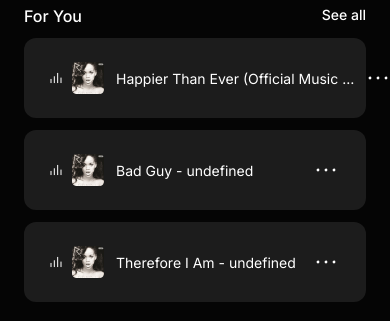
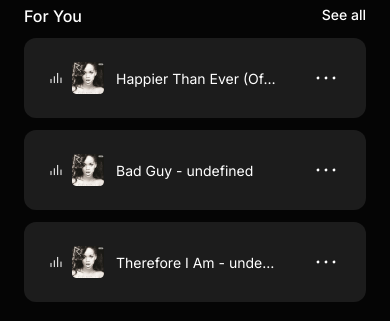
Before and after one commit to nikushabitskinashvili/muse, a Next.js app: page / in a window 390 px wide. Shown: the part 898-1219 px from the top of the page. Built offline with nearby package versions, Linux system fonts and the light colour scheme.

Commit message:
feat: fix text error

```diff
--- a/app/components/PlaylistItem/PlaylistItem.module.scss
+++ b/app/components/PlaylistItem/PlaylistItem.module.scss
@@ -85,7 +85,7 @@
   }
 
   .text {
-    max-width: 235px;
+    width: 250px;
     overflow: hidden;
     text-overflow: ellipsis;
     text-wrap: nowrap;
@@ -119,12 +119,11 @@
 
   .text {
     font-size: 14px;
-    max-width: 246px;
-    text-wrap: nowrap;
+    width: 160px;
+    white-space: nowrap;
     overflow: hidden;
     text-overflow: ellipsis;
   }
-
   .imageSection {
     gap: 8px;
   }
```
